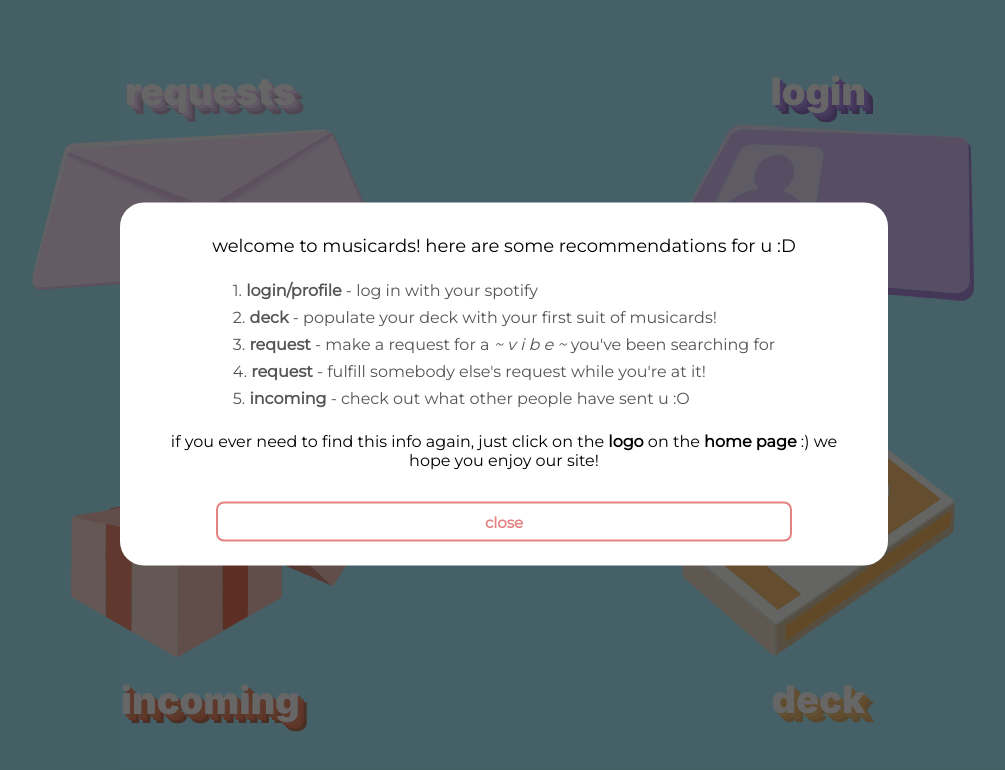
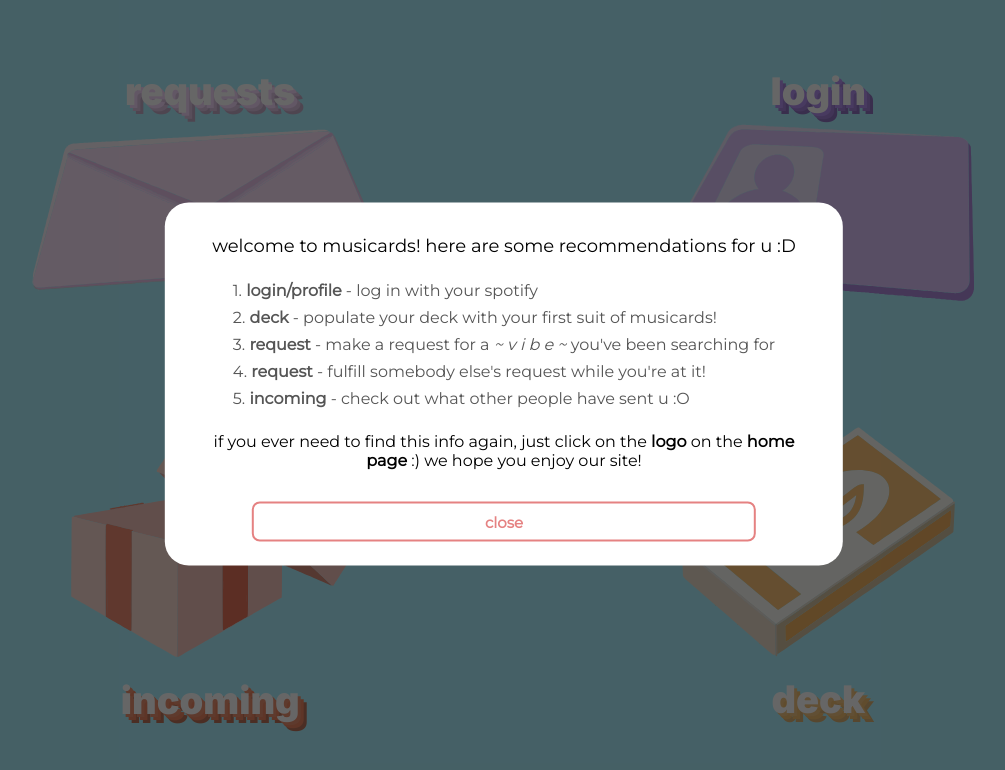
Before and after one commit to kevinsunchen/musicards, a React app: page / in a window 1280 px wide. Shown: the top 770 px of the page, without its empty margins (136-1141 px from the left). Built offline with nearby package versions, Linux system fonts and the light colour scheme; no server answers; the HTML template or start-up script is replaced by a standard one; a web font is replaced by a local one.

Commit message:
visual tweaks with modals and musicards

```diff
--- a/client/src/components/modules/Modal.css
+++ b/client/src/components/modules/Modal.css
@@ -16,7 +16,7 @@
 .modal-main {
   position:fixed;
   background: white;
-  width: 60%;
+  min-width: 53%;
   padding: var(--l);
   border-color: var(--greyfade);
   border-radius: var(--l);
--- a/client/src/components/modules/Musicard.css
+++ b/client/src/components/modules/Musicard.css
@@ -2,13 +2,17 @@
   border: var(--darkgrey) 1px solid;
   border-radius: var(--l);
   background-color: var(--white);
-  width: 30%;
+  min-width: 30%;
   text-align: center;
   margin: var(--s);
   align-items: center;
   padding: var(--l);
   box-shadow: 2px 2px 12px var(--blueshadow);
   transition: transform 0.2s ease, box-shadow 0.2s ease;
+}
+
+.Deck-deckGroup .Musicard-container {
+  max-width: 30%;
 }
 
 .Musicard-container:hover {
--- a/client/src/components/modules/SingleIncoming.js
+++ b/client/src/components/modules/SingleIncoming.js
@@ -1,6 +1,6 @@
 import React, { Component } from "react";
 import { Link } from "@reach/router";
-import ModalSongReceived from "./ModalSongReceived.js"
+import ModalTrackReceived from "./ModalTrackReceived.js"
 
 import "./IncomingCard.css";
 
--- a/client/src/components/pages/RequestFeed.js
+++ b/client/src/components/pages/RequestFeed.js
@@ -1,7 +1,7 @@
 import React, { Component } from "react";
 import RequestCard from "../modules/RequestCard.js";
 import { NewRequest } from "../modules/NewRequestInput.js";
-import ModalSongReceived from "../modules/ModalSongReceived.js"
+import ModalTrackReceived from "../modules/ModalTrackReceived.js"
 
 import { socket } from "../../client-socket.js";
 import { get } from "../../utilities";
```
